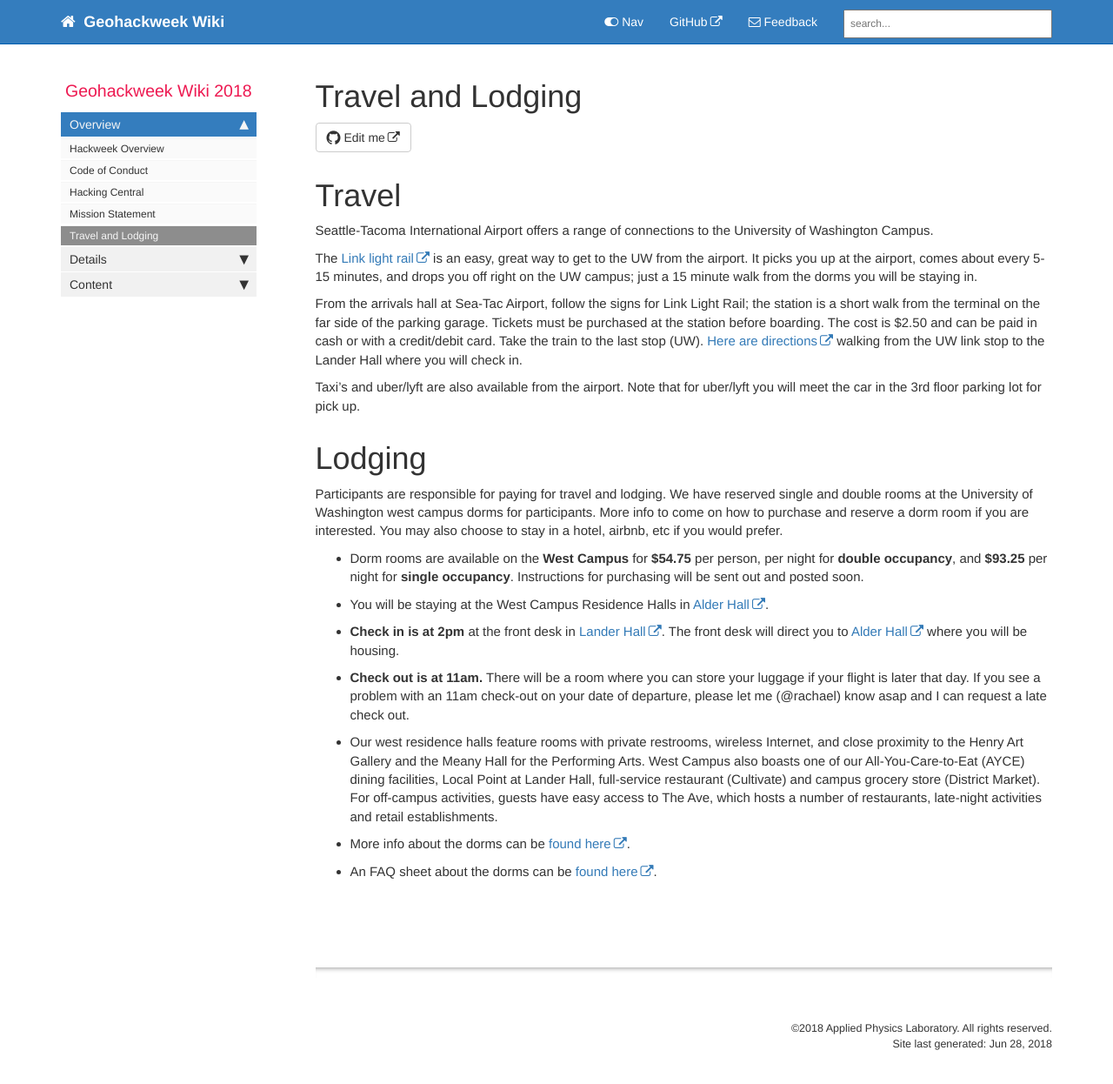
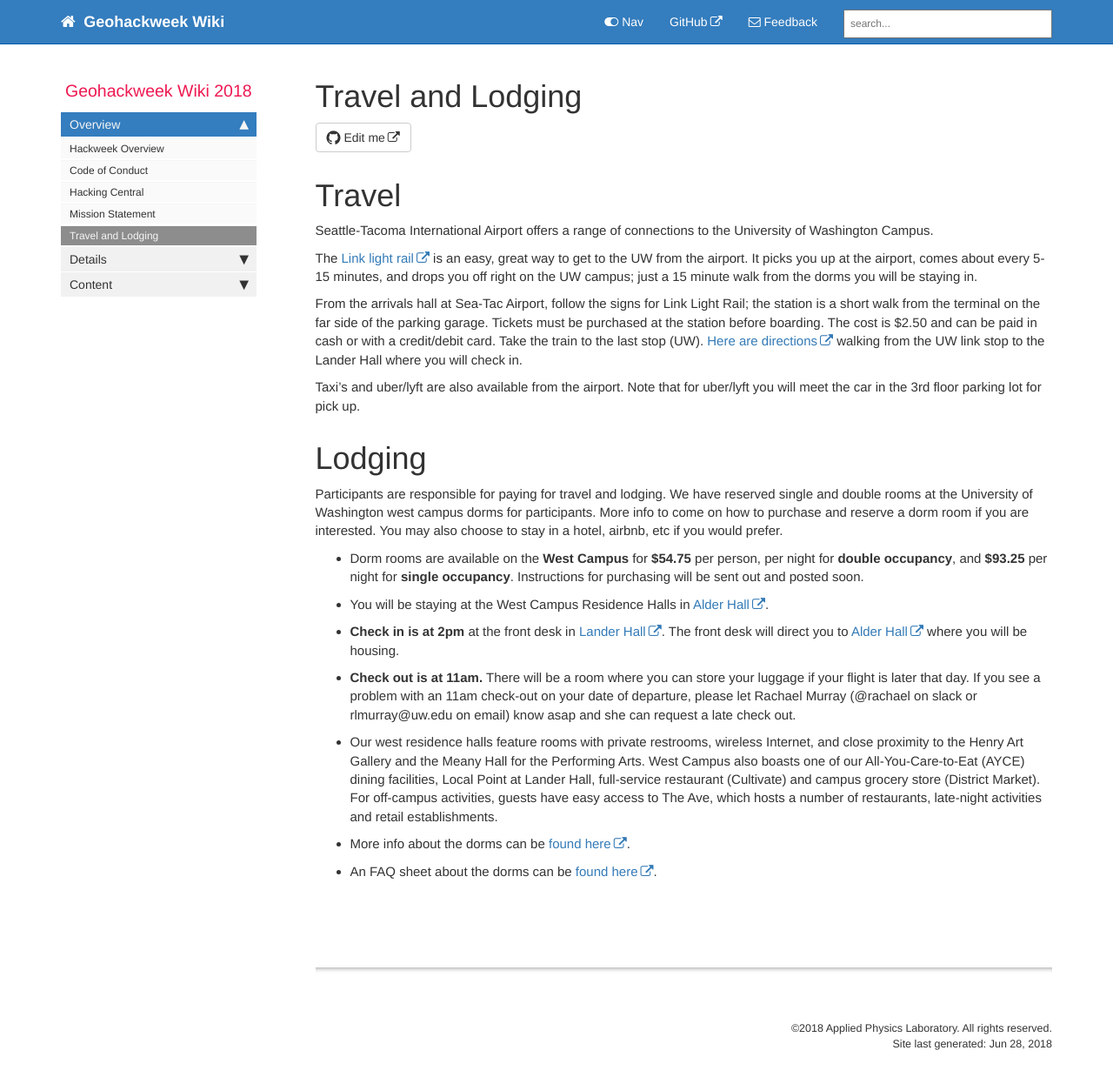
Before and after one commit to waterhackweek/wiki, a Jekyll site: the page built from pages/travel_and_lodging.md, in a window 1280 px wide and 1260 px high. Shown: the top 1246 px of the window at 87% size. Built offline with Jekyll 4.4.1, drawn with Linux system fonts in a browser that asks for light colours; nearby versions of some CDN libraries; comment, search, counter and statistics services are not loaded.

Commit message:
Update travel_and_lodging.md

```diff
--- a/pages/travel_and_lodging.md
+++ b/pages/travel_and_lodging.md
@@ -28,7 +28,7 @@ The University of Washington maintains a list of hotels near campus on its [webs
 - Dorm rooms are available on the **West Campus** for **$54.75** per person, per night for **double occupancy**, and **$93.25** per night for **single occupancy**. Instructions for purchasing will be sent out and posted soon.
 - You will be staying at the West Campus Residence Halls in [Alder Hall](https://hfs.uw.edu/Live/Housing-Locations/Alder-Hall).
 - **Check in is at 2pm** at the front desk in [Lander Hall](https://www.google.com/maps/place/Lander+Hall/@47.655878,-122.31524,15z/data=!4m5!3m4!1s0x0:0xccf338a83d26e753!8m2!3d47.655878!4d-122.3152398?hl=en-US). The front desk will direct you to [Alder Hall](https://www.google.com/maps/place/Alder+Hall,+1315+NE+Campus+Pkwy,+Seattle,+WA+98105/@47.6558003,-122.3160943,17z/data=!3m1!4b1!4m5!3m4!1s0x549014f3abe36e05:0xe31f6b19dc9d1dac!8m2!3d47.6558003!4d-122.3139056) where you will be housing.
-- **Check out is at 11am.** There will be a room where you can store your luggage if your flight is later that day. If you see a problem with an 11am check-out on your date of departure, please let me (@rachael) know asap and I can request a late check out.
+- **Check out is at 11am.** There will be a room where you can store your luggage if your flight is later that day. If you see a problem with an 11am check-out on your date of departure, please let Rachael Murray (@rachael on slack or rlmurray@uw.edu on email) know asap and she can request a late check out.
 - Our west residence halls feature rooms with private restrooms, wireless Internet, and close proximity to the Henry Art Gallery and the Meany Hall for the Performing Arts. West Campus also boasts one of our All-You-Care-to-Eat (AYCE) dining facilities, Local Point at Lander Hall, full-service restaurant (Cultivate) and campus grocery store (District Market). For off-campus activities, guests have easy access to The Ave, which hosts a number of restaurants, late-night activities and retail establishments.
 - More info about the dorms can be [found here](https://hfs.uw.edu/Conference-Services/Conference-Guests).
 - An FAQ sheet about the dorms can be [found here](https://hfs.uw.edu/getmedia/750942d5-7fd9-4f0f-8d0a-327cd3100fb0/Guest-FAQ.pdf.aspx).
```
